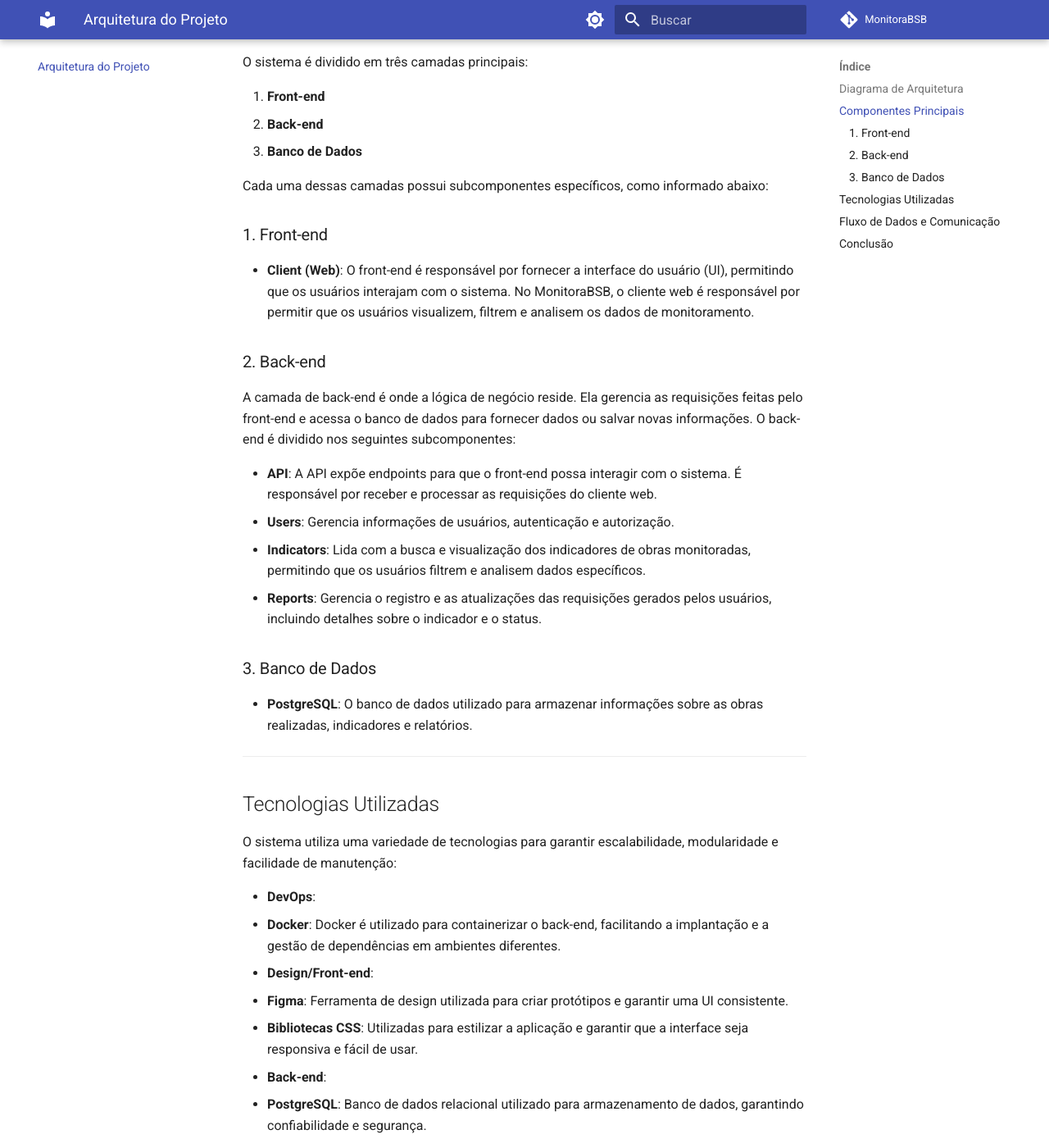
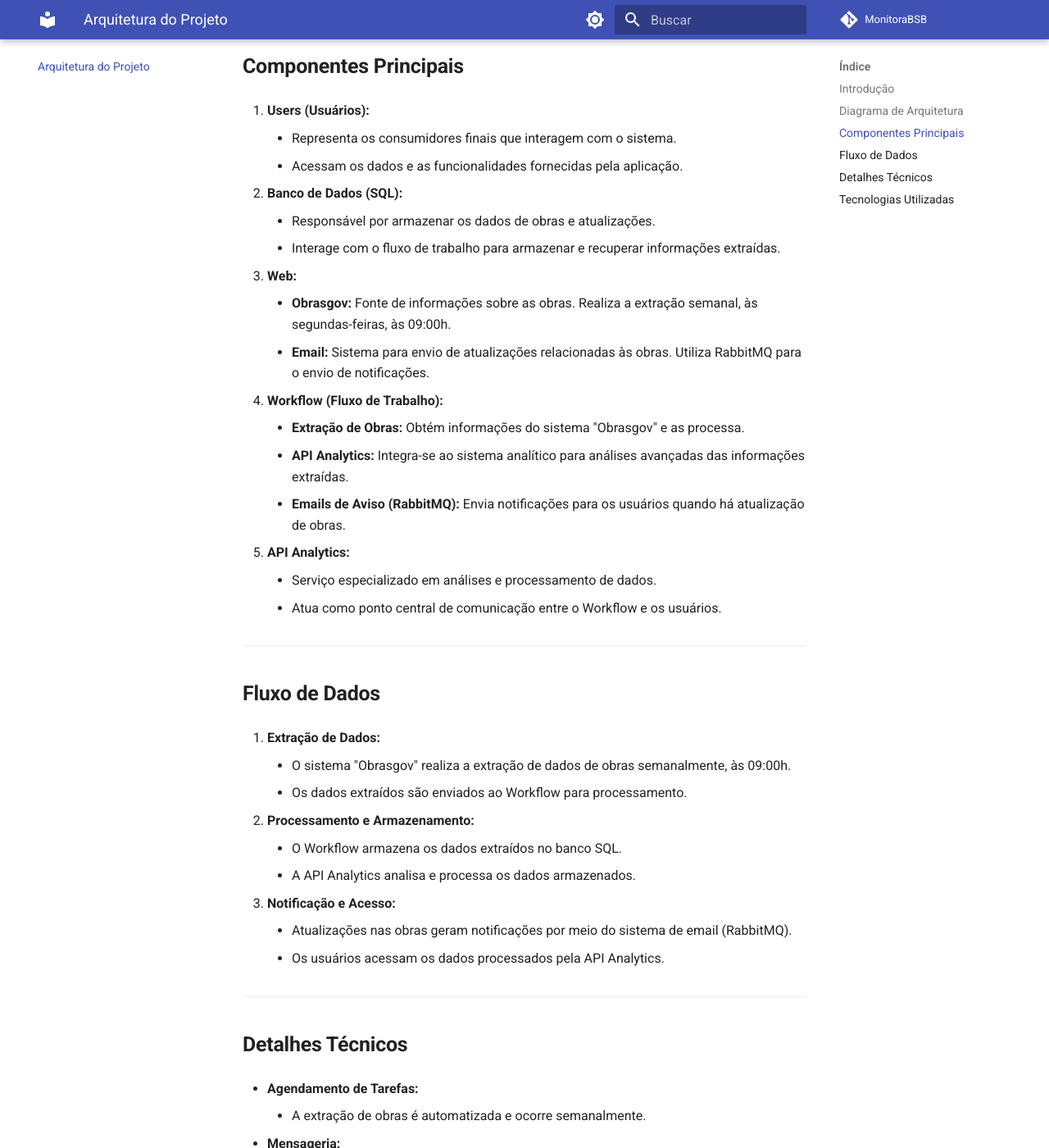
Before and after one commit to unb-mds/2024-2-Squad08, an MkDocs documentation site: the page built from docs/arquitetura/arquitetura.md, in a window 1280 px wide and 1400 px high, scrolled down 1158 px. Shown: the whole window at 82% size. Built offline with MkDocs 1.6.1 and Material for MkDocs 9.7.7, drawn with Linux system fonts in a browser that asks for light colours; comment, search, counter and statistics services are not loaded; some of the changed text lies outside the part shown.

Commit message:
feat: fixing architecture description

```diff
--- a/docs/arquitetura/arquitetura.md
+++ b/docs/arquitetura/arquitetura.md
@@ -1,10 +1,8 @@
-# **Arquitetura do Sistema - MonitoraBSB**
 
-<p align="justify">
 
 ## **Introdução**
 
-O **MonitoraBSB** é um sistema de monitoramento e análise voltado para acompanhar indicadores de diversas obras situadas no Distrito Federal. O objetivo é fornecer uma plataforma web onde os usuários possam filtrar, visualizar e analisar dados relacionados a diferentes aspectos da cidade.
+<p align="justify">O MonitoraBSB é um sistema de monitoramento e análise voltado para acompanhar indicadores de diversas obras situadas no Distrito Federal. O objetivo é fornecer uma plataforma web onde os usuários possam filtrar, visualizar e analisar dados relacionados a diferentes aspectos da cidade.
 
 Este documento descreve a arquitetura do sistema, abordando os principais componentes e a interação entre eles. A arquitetura adotada segue o padrão MVC (Model-View-Controller) garantindo uma melhor experiência do usuário e alinhamento com os requisitos do projeto, conforme detalhado a seguir.
 </p>
@@ -17,59 +15,65 @@
 
 ---
 
-## Componentes Principais
-O sistema é dividido em três camadas principais:
+## **Componentes Principais**
+1. **Users (Usuários):**
+    - Representa os consumidores finais que interagem com o sistema.
+    - Acessam os dados e as funcionalidades fornecidas pela aplicação.
 
-1. **Front-end**
-2. **Back-end**
-3. **Banco de Dados**
+2. **Banco de Dados (SQL):**
+    - Responsável por armazenar os dados de obras e atualizações.
+    - Interage com o fluxo de trabalho para armazenar e recuperar informações extraídas.
 
-Cada uma dessas camadas possui subcomponentes específicos, como informado abaixo:
+3. **Web:**
+    - **Obrasgov:** Fonte de informações sobre as obras. Realiza a extração semanal, às segundas-feiras, às 09:00h.
+    - **Email:** Sistema para envio de atualizações relacionadas às obras. Utiliza RabbitMQ para o envio de notificações.
 
-### 1. Front-end
+4. **Workflow (Fluxo de Trabalho):**
+    - **Extração de Obras:** Obtém informações do sistema "Obrasgov" e as processa.
+    - **API Analytics:** Integra-se ao sistema analítico para análises avançadas das informações extraídas.
+    - **Emails de Aviso (RabbitMQ):** Envia notificações para os usuários quando há atualização de obras.
 
-- **Client (Web)**: O front-end é responsável por fornecer a interface do usuário (UI), permitindo que os usuários interajam com o sistema. No MonitoraBSB, o cliente web é responsável por permitir que os usuários visualizem, filtrem e analisem os dados de monitoramento.
-
-### 2. Back-end
-
-A camada de back-end é onde a lógica de negócio reside. Ela gerencia as requisições feitas pelo front-end e acessa o banco de dados para fornecer dados ou salvar novas informações. O back-end é dividido nos seguintes subcomponentes:
-
-- **API**: A API expõe endpoints para que o front-end possa interagir com o sistema. É responsável por receber e processar as requisições do cliente web.
-  - **Users**: Gerencia informações de usuários, autenticação e autorização.
-  - **Indicators**: Lida com a busca e visualização dos indicadores de obras monitoradas, permitindo que os usuários filtrem e analisem dados específicos.
-  - **Reports**: Gerencia o registro e as atualizações das requisições gerados pelos usuários, incluindo detalhes sobre o indicador e o status.
-
-### 3. Banco de Dados
-
-- **PostgreSQL**: O banco de dados utilizado para armazenar informações sobre as obras realizadas, indicadores e relatórios.
+5. **API Analytics:**
+    - Serviço especializado em análises e processamento de dados.
+    - Atua como ponto central de comunicação entre o Workflow e os usuários.
 
 ---
 
-## Tecnologias Utilizadas
+## **Fluxo de Dados**
 
-O sistema utiliza uma variedade de tecnologias para garantir escalabilidade, modularidade e facilidade de manutenção:
+1. **Extração de Dados:**
+    - O sistema "Obrasgov" realiza a extração de dados de obras semanalmente, às 09:00h.
+    - Os dados extraídos são enviados ao Workflow para processamento.
 
-- **DevOps**:
-  - **Docker**: Docker é utilizado para containerizar o back-end, facilitando a implantação e a gestão de dependências em ambientes diferentes.
+2. **Processamento e Armazenamento:**
+    - O Workflow armazena os dados extraídos no banco SQL.
+    - A API Analytics analisa e processa os dados armazenados.
 
-- **Design/Front-end**:
-  - **Figma**: Ferramenta de design utilizada para criar protótipos e garantir uma UI consistente.
-  - **Bibliotecas CSS**: Utilizadas para estilizar a aplicação e garantir que a interface seja responsiva e fácil de usar.
-
-- **Back-end**:
-  - **PostgreSQL**: Banco de dados relacional utilizado para armazenamento de dados, garantindo confiabilidade e segurança.
+3. **Notificação e Acesso:**
+    - Atualizações nas obras geram notificações por meio do sistema de email (RabbitMQ).
+    - Os usuários acessam os dados processados pela API Analytics.
 
 ---
 
-## Fluxo de Dados e Comunicação
+## **Detalhes Técnicos**
 
-1. **Interação do Usuário com o Front-end**: O usuário acessa o **Client (Web)** para visualizar, filtrar e analisar os dados de obras em andamento. A interface foi projetada para ser intuitiva e fácil de navegar.
-2. **Gerenciamento com Docker**: Todo o back-end está containerizado usando **Docker**, permitindo fácil implantação e isolamento de dependências.
+- **Agendamento de Tarefas:**
+    - A extração de obras é automatizada e ocorre semanalmente.
+
+- **Mensageria:**
+    - RabbitMQ é utilizado para gerenciar filas de envio de notificações.
+
+- **Análise de Dados:**
+    - A API Analytics fornece insights baseados nos dados processados.
 
 ---
 
-## **Conclusão**
+## **Tecnologias Utilizadas**
+- **Frontend:** React
+- **Backend:** Flask
+- **API:** Obras.gov
+- **Banco de Dados:** PostgreSQL
 
-A arquitetura do MonitoraBSB foi desenvolvida para ser modular, escalável e de fácil manutenção, utilizando tecnologias amplamente adotadas no mercado. Com o uso do Django, PostgreSQL e Docker, o sistema é robusto o suficiente para suportar o volume de usuários esperado e flexível para evoluir conforme a necessidade dos usuários. A separação clara entre front-end, API e banco de dados permite um desenvolvimento colaborativo eficiente e facilita a futura expansão da plataforma.
+---
 
-<center> Autores: Daniel Nunes Duarte </center>
+<center> Autores: Daniel Nunes Duarte e Beatriz Lins </center>
```
Also changed, not shown: docs/arquitetura/arquitetura.png (deleted).
